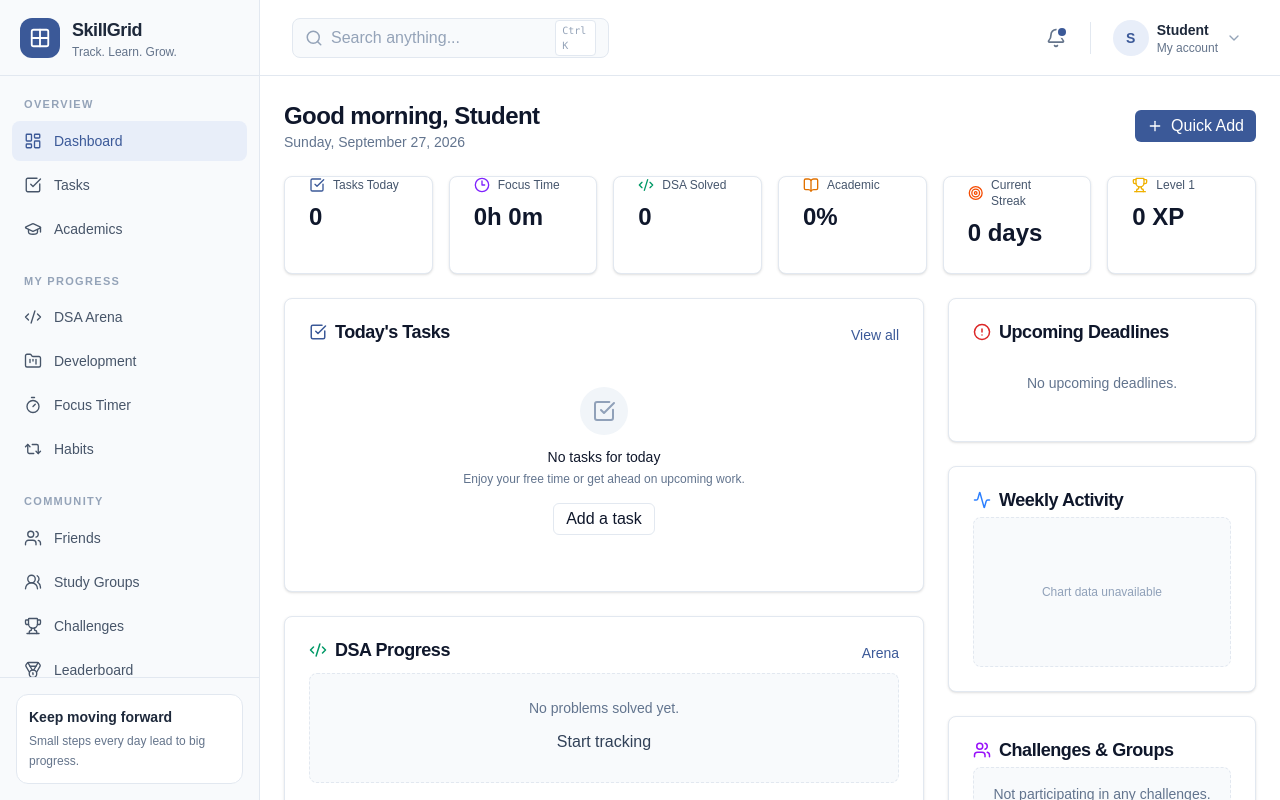
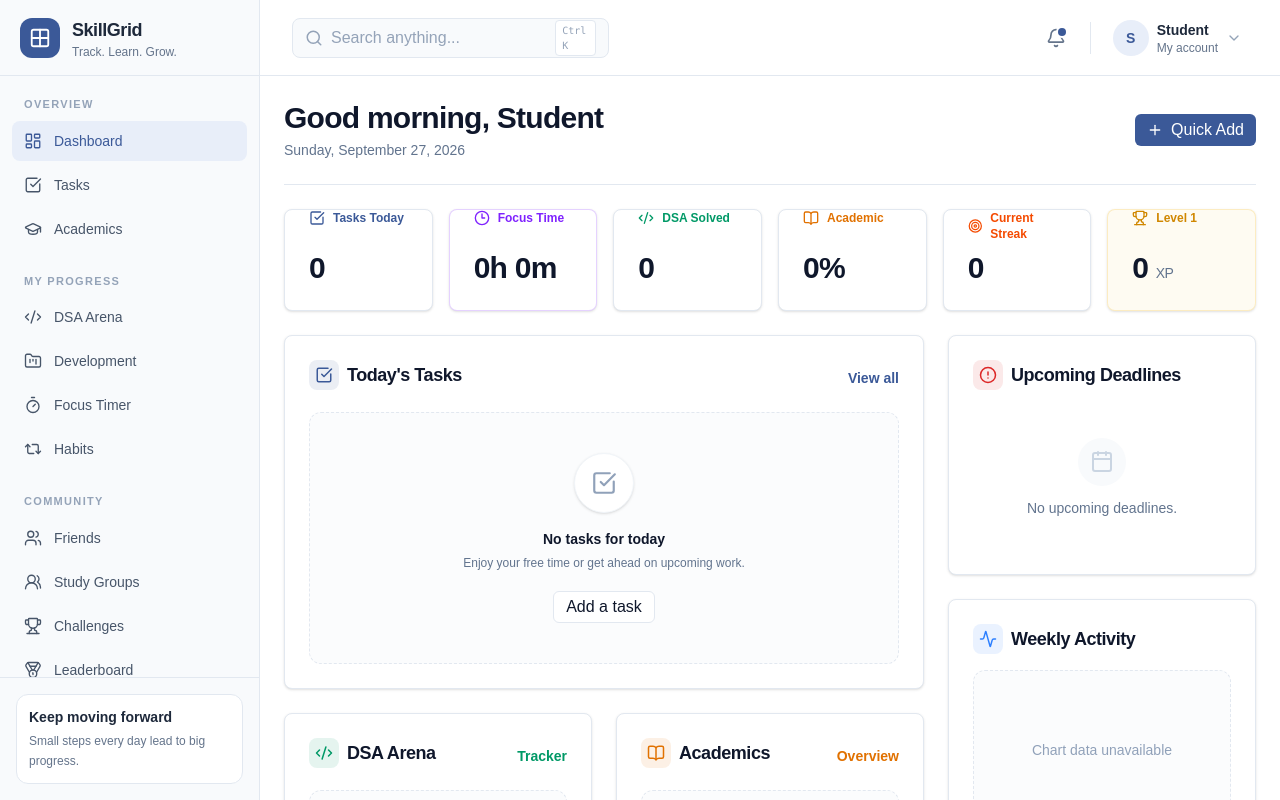
Before and after one commit to thiteswapnil1212-hue/skillGrid, a Next.js app in the folder skillgrid-app/: page /dashboard in a window 1280 px wide. Built offline with nearby package versions, Linux system fonts and the light colour scheme.

Commit message:
feat: animate dashboard UI

```diff
--- a/skillgrid-app/src/app/dashboard/page.tsx
+++ b/skillgrid-app/src/app/dashboard/page.tsx
@@ -1,3 +1,5 @@
+"use client";
+
 import Link from "next/link";
 import {
   Plus,
@@ -15,6 +17,22 @@ import {
 import { Button } from "@/components/ui/Button";
 import { Card, CardContent, CardHeader, CardTitle } from "@/components/ui/Card";
 import { Badge } from "@/components/ui/Badge";
+import { motion } from "framer-motion";
+
+const container = {
+  hidden: { opacity: 0 },
+  show: {
+    opacity: 1,
+    transition: {
+      staggerChildren: 0.05
+    }
+  }
+};
+
+const item = {
+  hidden: { opacity: 0, y: 10 },
+  show: { opacity: 1, y: 0 }
+};
 
 export default function DashboardPage() {
   const today = new Date().toLocaleDateString("en-US", {
@@ -27,12 +45,12 @@ export default function DashboardPage() {
   return (
     <main className="mx-auto w-full max-w-7xl space-y-6 p-6">
       {/* Header */}
-      <section className="flex flex-col gap-4 sm:flex-row sm:items-center sm:justify-between">
+      <section className="flex flex-col gap-4 sm:flex-row sm:items-center sm:justify-between border-b border-slate-200 pb-6">
         <div>
-          <h1 className="text-2xl font-semibold tracking-tight text-slate-900">
+          <h1 className="text-2xl font-bold tracking-tight text-slate-900 sm:text-3xl">
             Good morning, Student
           </h1>
-          <p className="text-sm text-slate-500">{today}</p>
+          <p className="mt-1 text-sm font-medium text-slate-500">{today}</p>
         </div>
         <Button size="sm" className="gap-2">
           <Plus size={16} />
@@ -40,62 +58,75 @@ export default function DashboardPage() {
         </Button>
       </section>
 
+      <motion.div variants={container} initial="hidden" animate="show" className="space-y-6">
         {/* Summary Statistics */}
         <section className="grid grid-cols-2 gap-4 lg:grid-cols-3 xl:grid-cols-6">
-        <Card>
-          <CardContent className="p-4 flex flex-col gap-2">
-            <div className="flex items-center gap-2 text-slate-600">
-              <CheckSquare size={16} className="text-primary" />
-              <span className="text-xs font-medium">Tasks Today</span>
+          <motion.div variants={item} className="h-full">
+            <Card className="h-full border-primary/20 bg-primary/5">
+              <CardContent className="p-4 flex flex-col justify-between h-full gap-2">
+                <div className="flex items-center gap-2 text-primary">
+                  <CheckSquare size={16} />
+                  <span className="text-xs font-semibold">Tasks Today</span>
                 </div>
-            <p className="text-2xl font-semibold text-slate-900">0</p>
+                <p className="text-3xl font-bold text-slate-900 tracking-tight">0</p>
               </CardContent>
             </Card>
-        <Card>
-          <CardContent className="p-4 flex flex-col gap-2">
-            <div className="flex items-center gap-2 text-slate-600">
-              <Clock3 size={16} className="text-violet-600" />
-              <span className="text-xs font-medium">Focus Time</span>
+          </motion.div>
+          <motion.div variants={item} className="h-full">
+            <Card className="h-full border-violet-600/20 bg-violet-600/5">
+              <CardContent className="p-4 flex flex-col justify-between h-full gap-2">
+                <div className="flex items-center gap-2 text-violet-600">
+                  <Clock3 size={16} />
+                  <span className="text-xs font-semibold">Focus Time</span>
                 </div>
-            <p className="text-2xl font-semibold text-slate-900">0h 0m</p>
+                <p className="text-3xl font-bold text-slate-900 tracking-tight">0h 0m</p>
               </CardContent>
             </Card>
-        <Card>
-          <CardContent className="p-4 flex flex-col gap-2">
-            <div className="flex items-center gap-2 text-slate-600">
-              <Code2 size={16} className="text-emerald-600" />
-              <span className="text-xs font-medium">DSA Solved</span>
+          </motion.div>
+          <motion.div variants={item} className="h-full">
+            <Card className="h-full border-emerald-600/20 bg-emerald-600/5">
+              <CardContent className="p-4 flex flex-col justify-between h-full gap-2">
+                <div className="flex items-center gap-2 text-emerald-600">
+                  <Code2 size={16} />
+                  <span className="text-xs font-semibold">DSA Solved</span>
                 </div>
-            <p className="text-2xl font-semibold text-slate-900">0</p>
+                <p className="text-3xl font-bold text-slate-900 tracking-tight">0</p>
               </CardContent>
             </Card>
-        <Card>
-          <CardContent className="p-4 flex flex-col gap-2">
-            <div className="flex items-center gap-2 text-slate-600">
-              <BookOpen size={16} className="text-amber-600" />
-              <span className="text-xs font-medium">Academic</span>
+          </motion.div>
+          <motion.div variants={item} className="h-full">
+            <Card className="h-full border-amber-600/20 bg-amber-600/5">
+              <CardContent className="p-4 flex flex-col justify-between h-full gap-2">
+                <div className="flex items-center gap-2 text-amber-600">
+                  <BookOpen size={16} />
+                  <span className="text-xs font-semibold">Academic</span>
                 </div>
-            <p className="text-2xl font-semibold text-slate-900">0%</p>
+                <p className="text-3xl font-bold text-slate-900 tracking-tight">0%</p>
               </CardContent>
             </Card>
-        <Card>
-          <CardContent className="p-4 flex flex-col gap-2">
-            <div className="flex items-center gap-2 text-slate-600">
-              <Target size={16} className="text-orange-600" />
-              <span className="text-xs font-medium">Current Streak</span>
+          </motion.div>
+          <motion.div variants={item} className="h-full">
+            <Card className="h-full border-orange-600/20 bg-orange-600/5">
+              <CardContent className="p-4 flex flex-col justify-between h-full gap-2">
+                <div className="flex items-center gap-2 text-orange-600">
+                  <Target size={16} />
+                  <span className="text-xs font-semibold">Current Streak</span>
                 </div>
-            <p className="text-2xl font-semibold text-slate-900">0 days</p>
+                <p className="text-3xl font-bold text-slate-900 tracking-tight">0</p>
               </CardContent>
             </Card>
-        <Card>
-          <CardContent className="p-4 flex flex-col gap-2">
-            <div className="flex items-center gap-2 text-slate-600">
-              <Trophy size={16} className="text-yellow-500" />
-              <span className="text-xs font-medium">Level 1</span>
+          </motion.div>
+          <motion.div variants={item} className="h-full">
+            <Card className="h-full border-yellow-500/20 bg-yellow-500/5">
+              <CardContent className="p-4 flex flex-col justify-between h-full gap-2">
+                <div className="flex items-center gap-2 text-yellow-600">
+                  <Trophy size={16} />
+                  <span className="text-xs font-semibold">Level 1</span>
                 </div>
-            <p className="text-2xl font-semibold text-slate-900">0 XP</p>
+                <p className="text-3xl font-bold text-slate-900 tracking-tight">0 <span className="text-sm text-slate-500 font-medium">XP</span></p>
               </CardContent>
             </Card>
+          </motion.div>
         </section>
 
         {/* Main Grid */}
@@ -103,118 +134,147 @@ export default function DashboardPage() {
           {/* Left Column */}
           <div className="space-y-6 xl:col-span-2">
             {/* Today's Tasks */}
+            <motion.div variants={item}>
               <Card>
-            <CardHeader className="flex flex-row items-center justify-between pb-2">
+                <CardHeader className="flex flex-row items-center justify-between pb-4">
                   <CardTitle className="text-base flex items-center gap-2">
-                <CheckSquare size={18} className="text-primary" />
+                    <div className="p-1.5 rounded-lg bg-primary/10 text-primary">
+                      <CheckSquare size={18} />
+                    </div>
                     Today's Tasks
                   </CardTitle>
-              <Link href="/tasks" className="text-sm font-medium text-primary hover:underline">
+                  <Link href="/tasks" className="text-sm font-semibold text-primary hover:text-primary-hover transition-colors">
                     View all
                   </Link>
                 </CardHeader>
                 <CardContent>
-              <div className="flex flex-col items-center justify-center py-8 text-center">
-                <div className="rounded-full bg-slate-100 p-3 mb-3">
-                  <CheckSquare size={24} className="text-slate-400" />
+                  <div className="flex flex-col items-center justify-center py-10 text-center bg-slate-50/50 rounded-xl border border-dashed border-slate-200">
+                    <div className="rounded-full bg-white shadow-sm border border-slate-100 p-4 mb-4 text-slate-400">
+                      <CheckSquare size={26} />
                     </div>
-                <p className="text-sm font-medium text-slate-900">No tasks for today</p>
-                <p className="text-xs text-slate-500 mt-1">Enjoy your free time or get ahead on upcoming work.</p>
-                <Button variant="outline" size="sm" className="mt-4">Add a task</Button>
+                    <p className="text-sm font-semibold text-slate-900">No tasks for today</p>
+                    <p className="text-xs text-slate-500 mt-1.5 max-w-xs">Enjoy your free time or get ahead on upcoming work.</p>
+                    <Button variant="outline" size="sm" className="mt-5">Add a task</Button>
                   </div>
                 </CardContent>
               </Card>
+            </motion.div>
 
-          {/* DSA Progress */}
-          <Card>
-            <CardHeader className="flex flex-row items-center justify-between pb-2">
+            {/* DSA Progress & Academic Progress row */}
+            <div className="grid sm:grid-cols-2 gap-6">
+              <motion.div variants={item}>
+                <Card className="h-full">
+                  <CardHeader className="flex flex-row items-center justify-between pb-4">
                     <CardTitle className="text-base flex items-center gap-2">
-                <Code2 size={18} className="text-emerald-600" />
-                DSA Progress
+                      <div className="p-1.5 rounded-lg bg-emerald-600/10 text-emerald-600">
+                        <Code2 size={18} />
+                      </div>
+                      DSA Arena
                     </CardTitle>
-              <Link href="/dsa" className="text-sm font-medium text-primary hover:underline">
-                Arena
+                    <Link href="/dsa" className="text-sm font-semibold text-emerald-600 hover:text-emerald-700 transition-colors">
+                      Tracker
                     </Link>
                   </CardHeader>
                   <CardContent>
-              <div className="flex flex-col items-center justify-center py-6 text-center border border-dashed border-slate-200 rounded-lg bg-slate-50">
-                <p className="text-sm text-slate-500">No problems solved yet.</p>
-                <Button variant="ghost" size="sm" className="mt-2 text-primary">Start tracking</Button>
+                    <div className="flex flex-col items-center justify-center py-8 text-center border border-dashed border-slate-200 rounded-xl bg-slate-50/50">
+                      <p className="text-sm text-slate-500 font-medium">No problems solved yet.</p>
+                      <Button variant="ghost" size="sm" className="mt-3 text-emerald-600 hover:text-emerald-700 hover:bg-emerald-50">Start tracking</Button>
                     </div>
                   </CardContent>
                 </Card>
+              </motion.div>
 
-          {/* Academic & Subject Progress */}
-          <Card>
-            <CardHeader className="flex flex-row items-center justify-between pb-2">
+              <motion.div variants={item}>
+                <Card className="h-full">
+                  <CardHeader className="flex flex-row items-center justify-between pb-4">
                     <CardTitle className="text-base flex items-center gap-2">
-                <BookOpen size={18} className="text-amber-600" />
-                Subject Progress
+                      <div className="p-1.5 rounded-lg bg-amber-600/10 text-amber-600">
+                        <BookOpen size={18} />
+                      </div>
+                      Academics
                     </CardTitle>
-              <Link href="/academics" className="text-sm font-medium text-primary hover:underline">
-                Academics
+                    <Link href="/academics" className="text-sm font-semibold text-amber-600 hover:text-amber-700 transition-colors">
+                      Overview
                     </Link>
                   </CardHeader>
                   <CardContent>
-              <div className="flex flex-col items-center justify-center py-6 text-center border border-dashed border-slate-200 rounded-lg bg-slate-50">
-                <p className="text-sm text-slate-500">No subjects added yet.</p>
-                <Button variant="ghost" size="sm" className="mt-2 text-primary">Add subject</Button>
+                    <div className="flex flex-col items-center justify-center py-8 text-center border border-dashed border-slate-200 rounded-xl bg-slate-50/50">
+                      <p className="text-sm text-slate-500 font-medium">No subjects added yet.</p>
+                      <Button variant="ghost" size="sm" className="mt-3 text-amber-600 hover:text-amber-700 hover:bg-amber-50">Add subject</Button>
                     </div>
                   </CardContent>
                 </Card>
+              </motion.div>
+            </div>
           </div>
 
           {/* Right Column */}
           <div className="space-y-6">
             {/* Upcoming Deadlines */}
+            <motion.div variants={item}>
               <Card>
-            <CardHeader className="pb-2">
+                <CardHeader className="pb-4">
                   <CardTitle className="text-base flex items-center gap-2">
-                <AlertCircle size={18} className="text-danger" />
+                    <div className="p-1.5 rounded-lg bg-danger/10 text-danger">
+                      <AlertCircle size={18} />
+                    </div>
                     Upcoming Deadlines
                   </CardTitle>
                 </CardHeader>
                 <CardContent>
-              <div className="flex flex-col items-center justify-center py-6 text-center">
-                <p className="text-sm text-slate-500">No upcoming deadlines.</p>
+                  <div className="flex flex-col items-center justify-center py-8 text-center">
+                    <div className="rounded-full bg-slate-50 p-3 mb-3 text-slate-300">
+                      <Calendar size={24} />
+                    </div>
+                    <p className="text-sm font-medium text-slate-500">No upcoming deadlines.</p>
                   </div>
                 </CardContent>
               </Card>
+            </motion.div>
 
             {/* Weekly Activity */}
+            <motion.div variants={item}>
               <Card>
-            <CardHeader className="pb-2">
+                <CardHeader className="pb-4">
                   <CardTitle className="text-base flex items-center gap-2">
-                <Activity size={18} className="text-blue-500" />
+                    <div className="p-1.5 rounded-lg bg-blue-500/10 text-blue-500">
+                      <Activity size={18} />
+                    </div>
                     Weekly Activity
                   </CardTitle>
                 </CardHeader>
                 <CardContent>
-              <div className="flex h-[150px] items-center justify-center border border-dashed border-slate-200 rounded-lg bg-slate-50">
-                <p className="text-xs text-slate-400">Chart data unavailable</p>
+                  <div className="flex h-[160px] items-center justify-center border border-dashed border-slate-200 rounded-xl bg-slate-50/50">
+                    <p className="text-sm font-medium text-slate-400">Chart data unavailable</p>
                   </div>
                 </CardContent>
               </Card>
+            </motion.div>
 
             {/* Challenges and Groups */}
+            <motion.div variants={item}>
               <Card>
-            <CardHeader className="pb-2">
+                <CardHeader className="pb-4">
                   <CardTitle className="text-base flex items-center gap-2">
-                <Users size={18} className="text-purple-600" />
-                Challenges & Groups
+                    <div className="p-1.5 rounded-lg bg-purple-600/10 text-purple-600">
+                      <Users size={18} />
+                    </div>
+                    Community
                   </CardTitle>
                 </CardHeader>
                 <CardContent>
                   <div className="flex flex-col gap-3">
-                <div className="flex flex-col items-center justify-center py-4 text-center border border-dashed border-slate-200 rounded-lg bg-slate-50">
-                  <p className="text-sm text-slate-500">Not participating in any challenges.</p>
-                  <Link href="/challenges" className="mt-1 text-xs font-medium text-primary hover:underline">Find challenges</Link>
+                    <div className="flex flex-col items-center justify-center py-6 text-center border border-dashed border-slate-200 rounded-xl bg-slate-50/50">
+                      <p className="text-sm text-slate-500 font-medium">Not participating in any challenges.</p>
+                      <Link href="/challenges" className="mt-2 text-sm font-semibold text-purple-600 hover:text-purple-700 transition-colors">Find challenges</Link>
                     </div>
                   </div>
                 </CardContent>
               </Card>
+            </motion.div>
           </div>
         </div>
+      </motion.div>
     </main>
   );
 }
```
Lines whose indentation alone changed are shown as unchanged.
